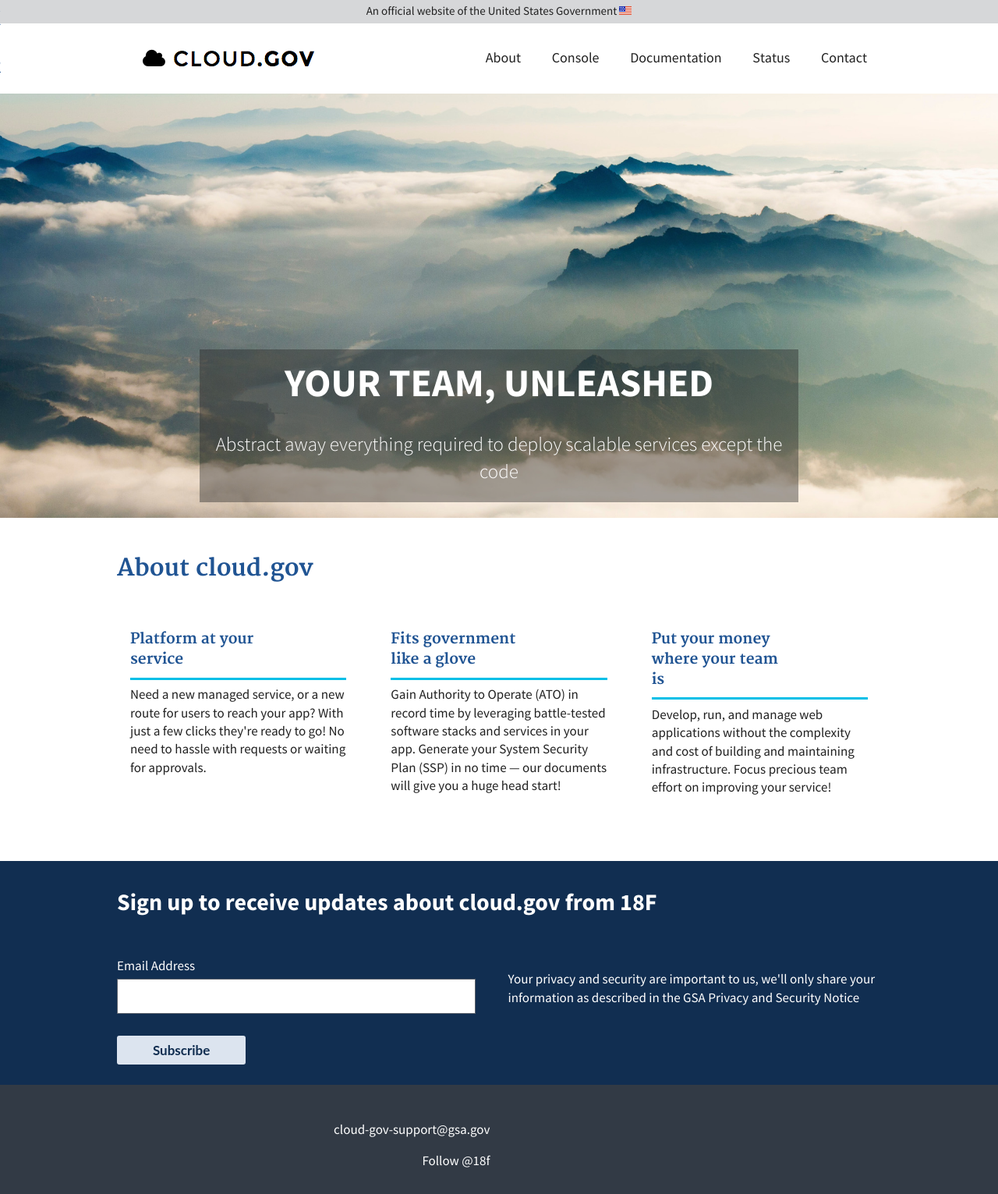
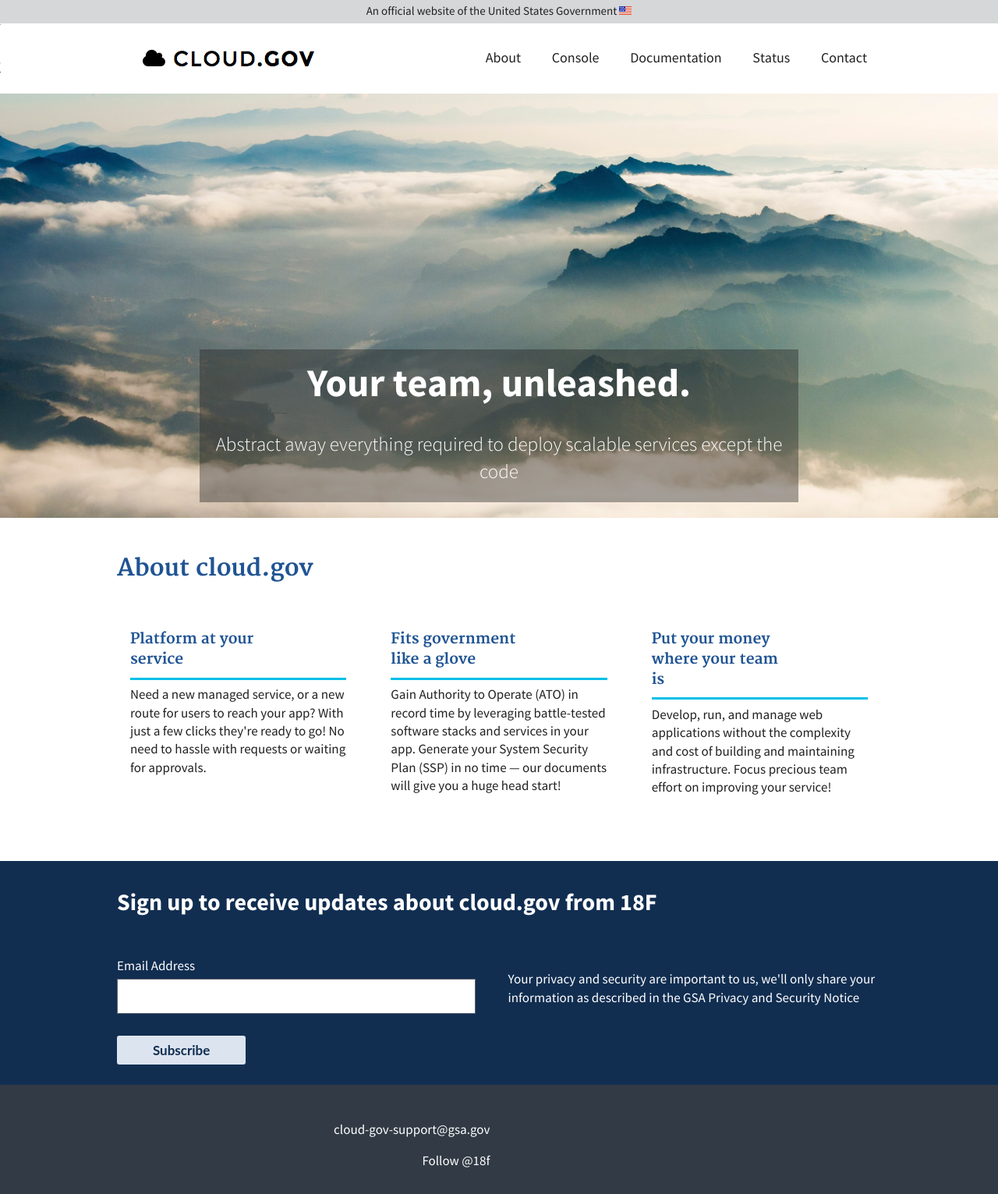
Before and after one commit to cloud-gov/cg-landing, a Jekyll site: the page built from pages/home.md, in a window 1280 px wide. Shown: the whole page at 78% size. Built offline with Jekyll 4.4.1, drawn with Linux system fonts in a browser that asks for light colours; comment, search, counter and statistics services are not loaded.

Commit message:
Dropped uppercase per Hillary in #16 (and added period)

```diff
--- a/_sass/_home.scss
+++ b/_sass/_home.scss
@@ -4,7 +4,6 @@
 
 .hero-content h1 {
   font-size: 50px;
-  text-transform: uppercase;
   font-family: "Source Sans Pro";
   font-weight: 600;
 }
--- a/pages/home.md
+++ b/pages/home.md
@@ -2,6 +2,6 @@
 layout: home
 permalink: /
 hero-image: /assets/img/clouds.jpg
-hero-text: "Your team, unleashed"
+hero-text: "Your team, unleashed."
 hero-subtext: "Abstract away everything required to deploy scalable services except the code"
 ---
```
